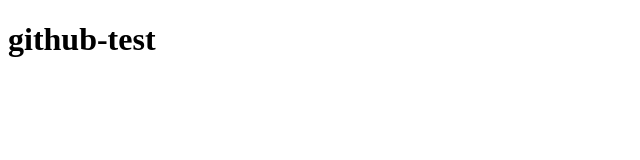
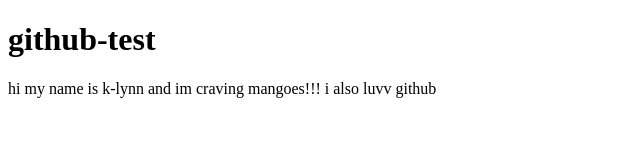
Before and after one commit to cailynnesantos/github-test, a plain HTML site: page index.html in a window 1280 px wide. Shown: the whole page, without its empty margins (0-640 px from the left). Drawn offline with Linux system fonts and the light colour scheme.

Commit message:
added paragraph

```diff
--- a/index.html
+++ b/index.html
@@ -7,6 +7,7 @@
 
 <body>
 	<h1>github-test</h1>
+		<p>hi my name is k-lynn and im craving mangoes!!! i also luvv github </p>
 
 </body>
 </html>
```
